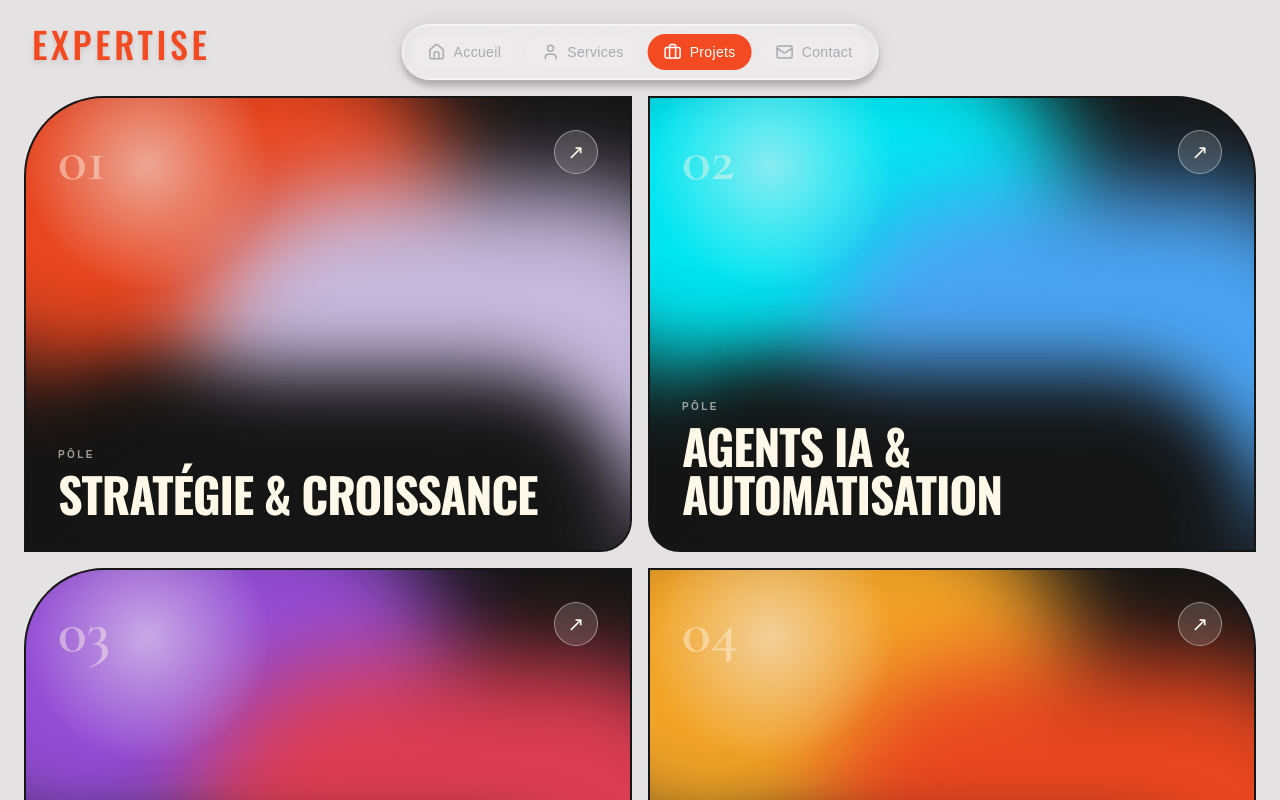
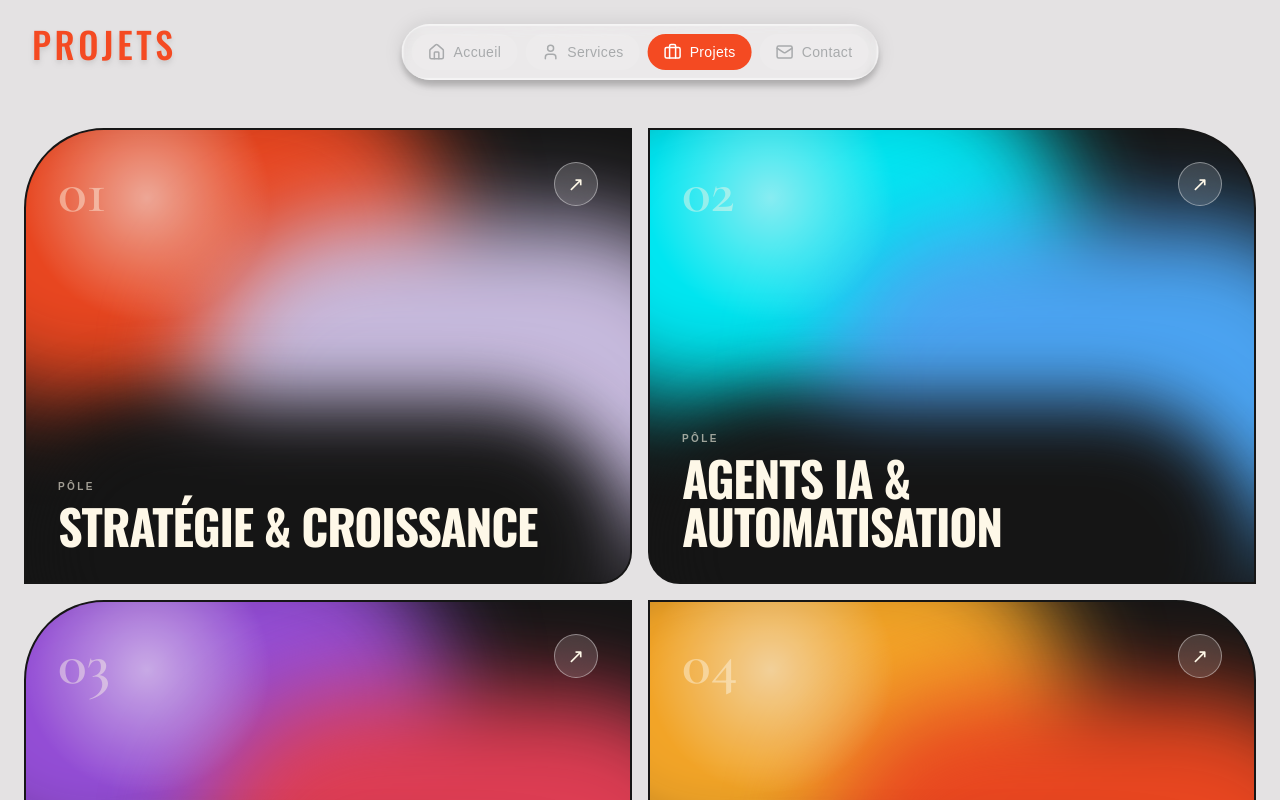
Before and after one commit to nuhfear1/Visit-card, a Next.js app: page /Visit-card/projects in a window 1280 px wide. Shown: the top 800 px of the page. Built offline with nearby package versions, Linux system fonts and the light colour scheme.

Commit message:
projects: transformer la page en sélection de projets

```diff
--- a/src/app/projects/page.tsx
+++ b/src/app/projects/page.tsx
@@ -7,13 +7,13 @@ import ImageMaskGrid from "@/components/ui/image-mask";
 
 export default function ProjectsPage() {
   const containerRef = useRef<HTMLDivElement>(null);
-  const logoRef = useRef<HTMLDivElement>(null);
+  const titleRef = useRef<HTMLDivElement>(null);
   const gridRef = useRef<HTMLDivElement>(null);
 
   useGSAP(() => {
     const tl = gsap.timeline({ delay: 0.2 });
 
-    tl.from(logoRef.current, {
+    tl.from(titleRef.current, {
       y: -20,
       opacity: 0,
       duration: 0.8,
@@ -31,17 +31,17 @@ export default function ProjectsPage() {
   return (
     <main
       ref={containerRef}
-      className="relative w-full min-h-screen bg-palette-grey text-palette-midnight flex flex-col justify-center items-center py-24 px-0 overflow-hidden"
+      className="relative min-h-screen w-full overflow-hidden bg-palette-grey px-0 pb-16 pt-28 text-palette-midnight md:pb-20 md:pt-32"
     >
       <div
-        ref={logoRef}
-        className="absolute top-6 left-8 z-20 text-[#F44A22] text-4xl tracking-widest pointer-events-none drop-shadow-md origin-center"
+        ref={titleRef}
+        className="pointer-events-none absolute left-6 top-6 z-20 text-3xl tracking-widest text-[#F44A22] drop-shadow-md md:left-8 md:text-4xl"
         style={{ fontFamily: "'Oswald', sans-serif" }}
       >
-        EXPERTISE
+        PROJETS
       </div>
 
-      <div ref={gridRef} className="w-full max-w-full z-10">
+      <div ref={gridRef} className="relative z-10 w-full max-w-full">
         <ImageMaskGrid />
       </div>
     </main>
```
